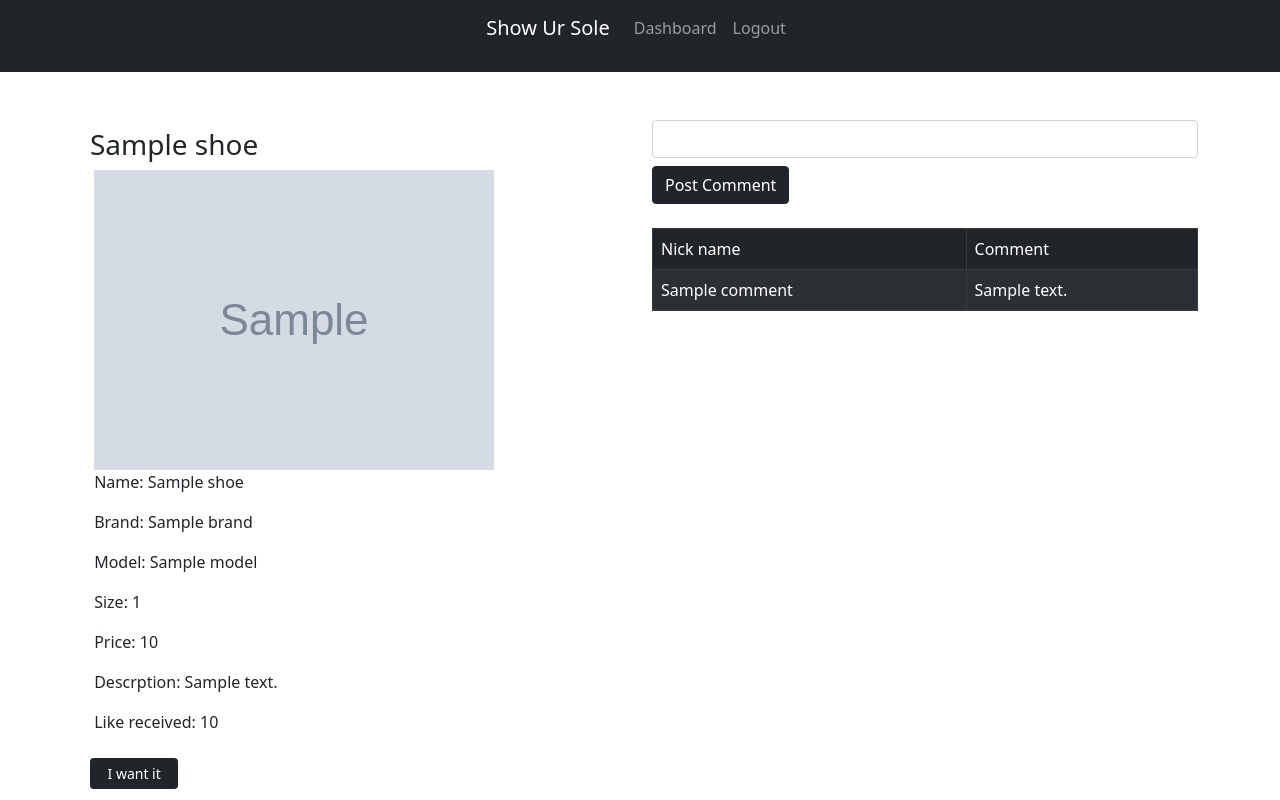
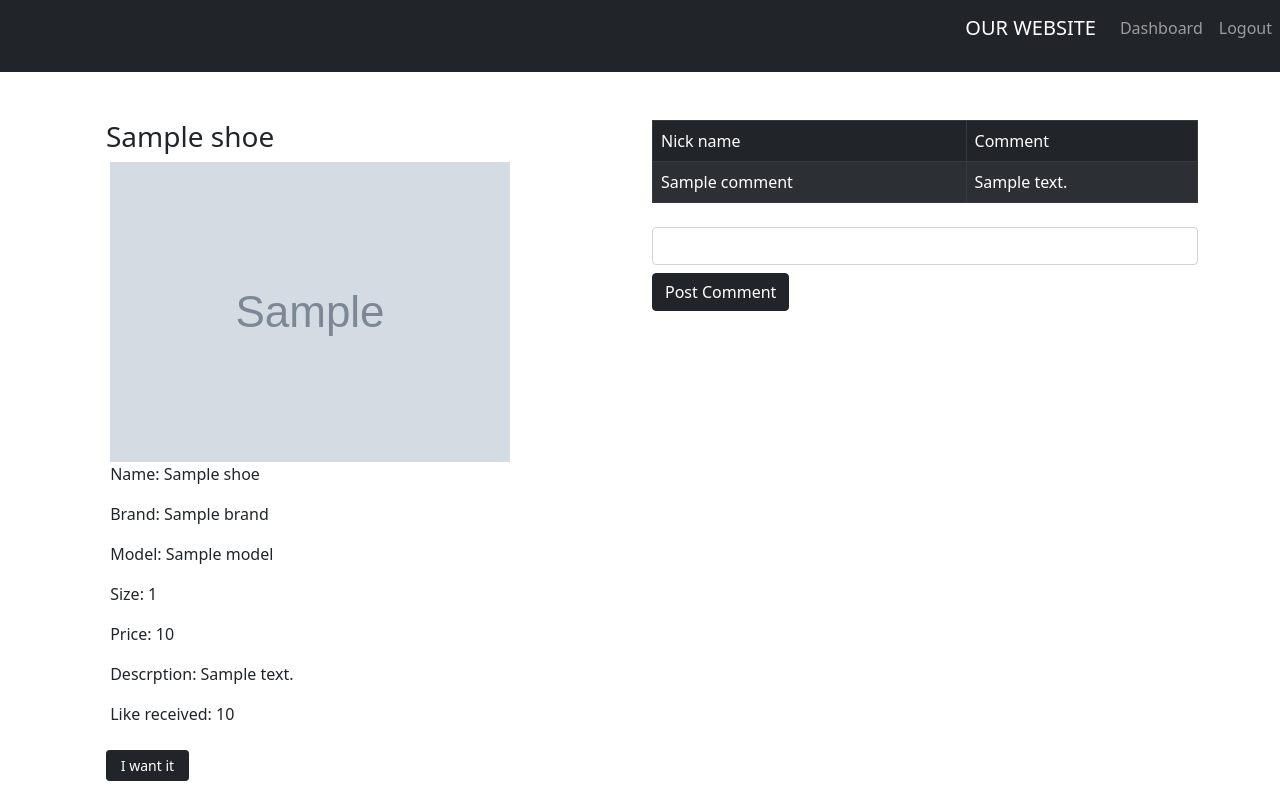
Before and after one commit to AugustSarrazin/Shoe-Project, a Flask app: template flask_app/templates/shoe.html in a window 1280 px wide. Run offline with Flask 2, Linux system fonts and the light colour scheme; the template is opened without the code that fills it: most values are stand-ins (such as "Sample title", 1, 10 or a date in 2020); grey boxes marked "Sample" are stand-in pictures.

Commit message:
Update shoe.html

```diff
--- a/flask_app/templates/shoe.html
+++ b/flask_app/templates/shoe.html
@@ -8,25 +8,23 @@
     <title>View</title>
 </head>
 <body>
-    <nav class="navbar navbar-expand-sm bg-dark navbar-dark">
-        <div class="container-fluid justify-content-lg-center">
+    <nav class="navbar navbar-expand-sm bg-dark navbar-dark justify-content-lg-end">
         <ul class="navbar-nav">
             <li>
-                    <p class="navbar-brand">Show Ur Sole</p>
+                <p class="navbar-brand">OUR WEBSITE</p>
             </li>
             <li class="nav-item">
-                    <a class="nav-link" href="/dashboard">Dashboard</a>
+                <a class="nav-link" href="/dashboard">Dashboard</a><!-- return to index page if not login -->
             </li>
             <li class="nav-item">
                 <a class="nav-link"  href="/logout">Logout</a>
             </li>
         </ul>
-        </div>
     </nav>
     <div class="container">
         <div class="row mt-5">
             <div class="col">
-                <div class="container bg-gradient-info p-2">
+                <div class="container">
                     <h3>{{shoe.name}}</h3>
                     <img src="" alt="" style="display:inline-block">
                     <div style="display:inline-block">
@@ -46,14 +44,6 @@
                 </div>
             </div>
             <div class="container col">
-
-                <div class="mb-4">
-                    <form action="/comment" method="post">
-                        <input type="hidden" name ="shoe.id" value="{{shoe.id}}">
-                        <input type="text" name="comment"  class="form-control">
-                        <input class="btn btn-dark col-sm-3 mt-2" type="Submit" value="Post Comment">
-                    </form>
-                </div>
                 <table class="table table-dark table-hover table-bordered table-striped">
                     <thead>
                         <td>Nick name</td>
@@ -68,6 +58,13 @@
                         {% endfor %}
                     </tbody>
                 </table>
+                <div class="mt-4">
+                    <form action="/comment" method="post">
+                        <input type="hidden" name ="shoe.id" value="{{shoe.id}}">
+                        <input type="text" name="comment"  class="form-control">
+                        <input class="btn btn-dark col-sm-3 mt-2" type="Submit" value="Post Comment">
+                    </form>
+                </div>
             </div>
         </div>
     </div>
```
Lines whose indentation alone changed are shown as unchanged.
